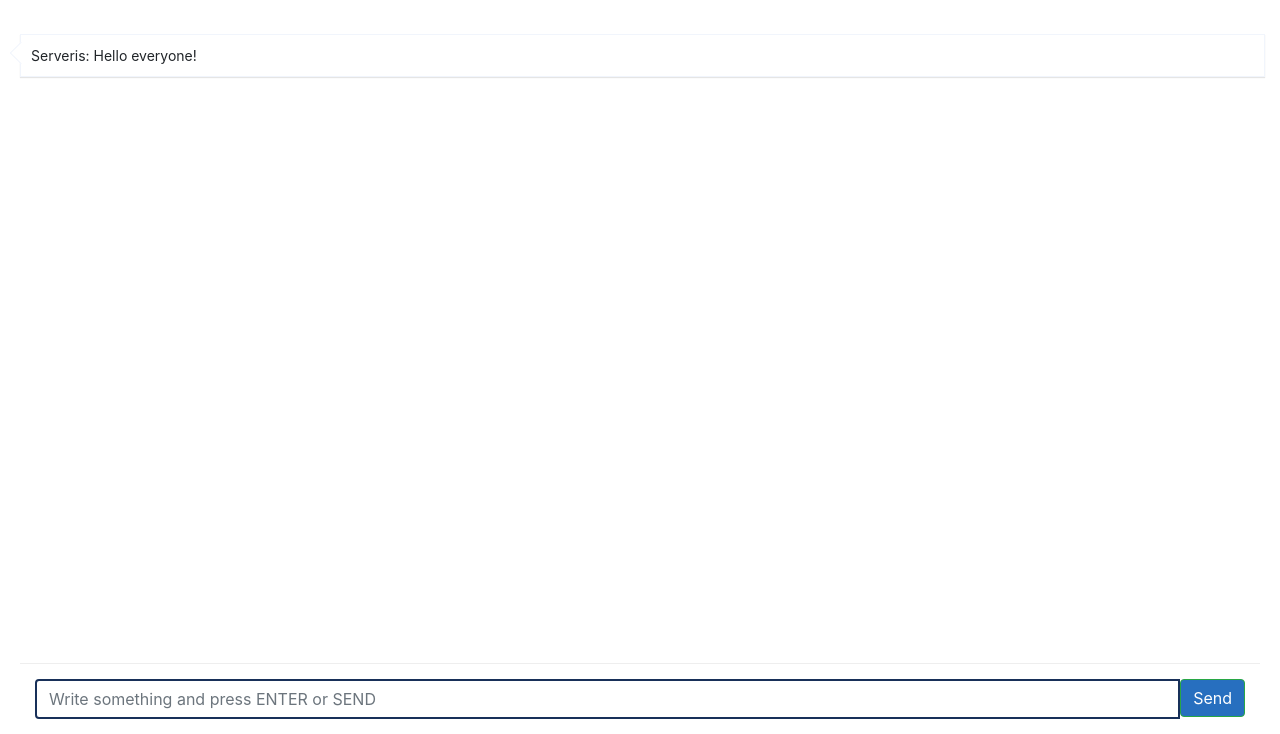
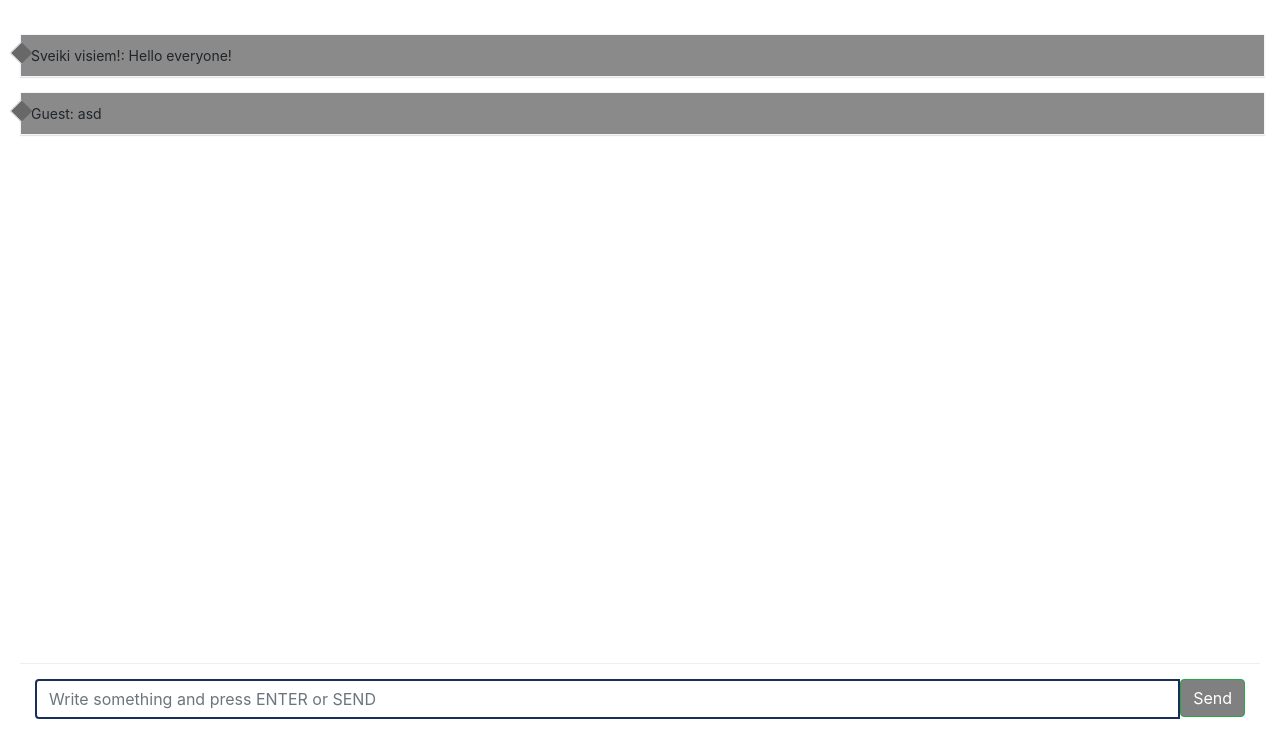
Before and after one commit to ValtersHuns/weblapa, a Flask app: page /chat in a window 1280 px wide. Shown: the part 66-800 px from the top of the page. Run offline with Flask 2, Linux system fonts and the light colour scheme; the visitor is signed in with stand-in values (Sample User, id 1); some libraries are stand-ins or nearby versions.

Commit message:
Neliels update

```diff
--- a/chats.txt
+++ b/chats.txt
@@ -1 +1,2 @@
-{"vards": "Serveris", "zinja": "Hello everyone!"}
+{"vards": "Sveiki visiem!", "zinja": "Hello everyone!"}
+{"vards": "Guest", "zinja": "asd"}
--- a/zirnis/static/stils.css
+++ b/zirnis/static/stils.css
@@ -4,7 +4,7 @@ body {
 }
 
 .bg-white {
-  background-color: #fff;
+  background-color: rgb(143, 141, 141);
 }
 
 .chat-message {
@@ -32,7 +32,7 @@ ul.chat {
 }
 
 .chat li.left .chat-body {
-  background-color: #fff;
+  background-color: rgb(138, 138, 138);
 }
 
 .chat li .chat-body {
@@ -59,7 +59,7 @@ ul.chat {
   top: 10px;
   left: -8px;
   display: inline-block;
-  background: #fff;
+  background: rgb(104, 104, 104);
   width: 16px;
   height: 16px;
   border-top: 1px solid #f1f5fc;
@@ -92,7 +92,7 @@ ul.chat {
 }
 
 .btn-success {
-  background-color: #276FBF;
+  background-color: gray;
 }
 
 .btn-success:hover {
@@ -109,8 +109,3 @@ a:hover, a:active, a:focus {
   text-decoration: none;
   outline: 0;
 }
-
-#versija {
-  text-align: right;
-  color: grey;
-}
```
